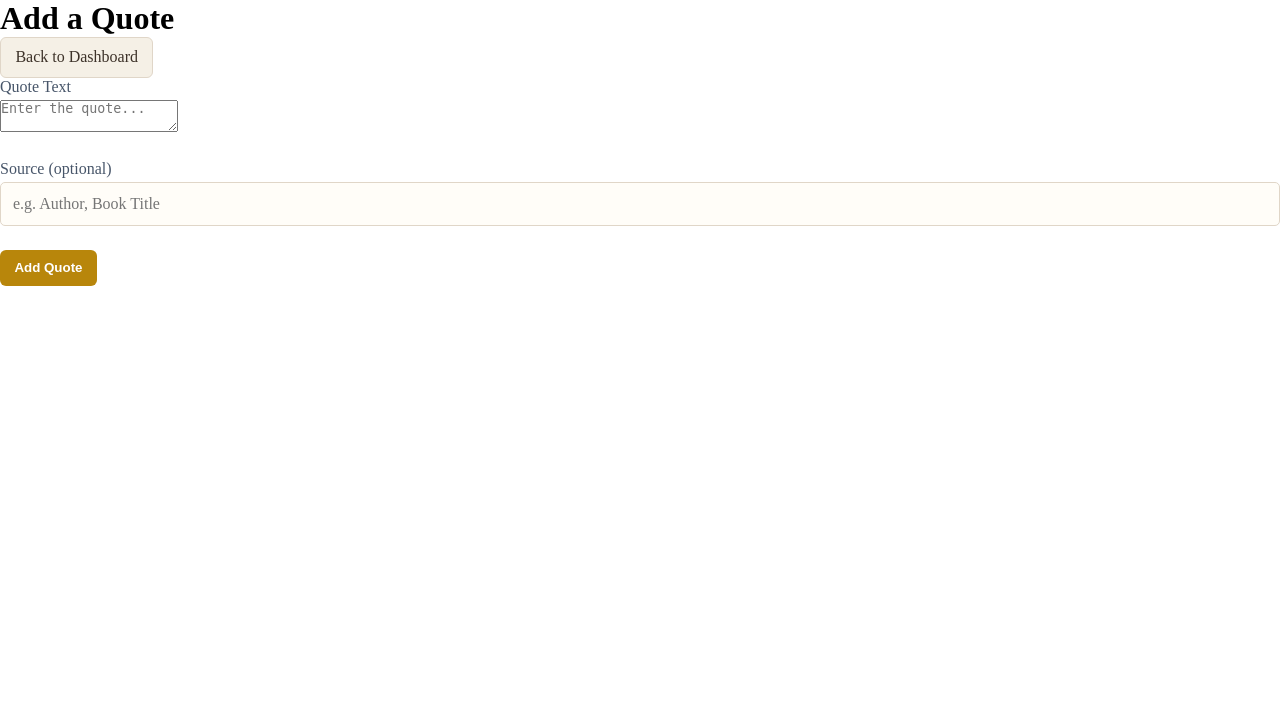
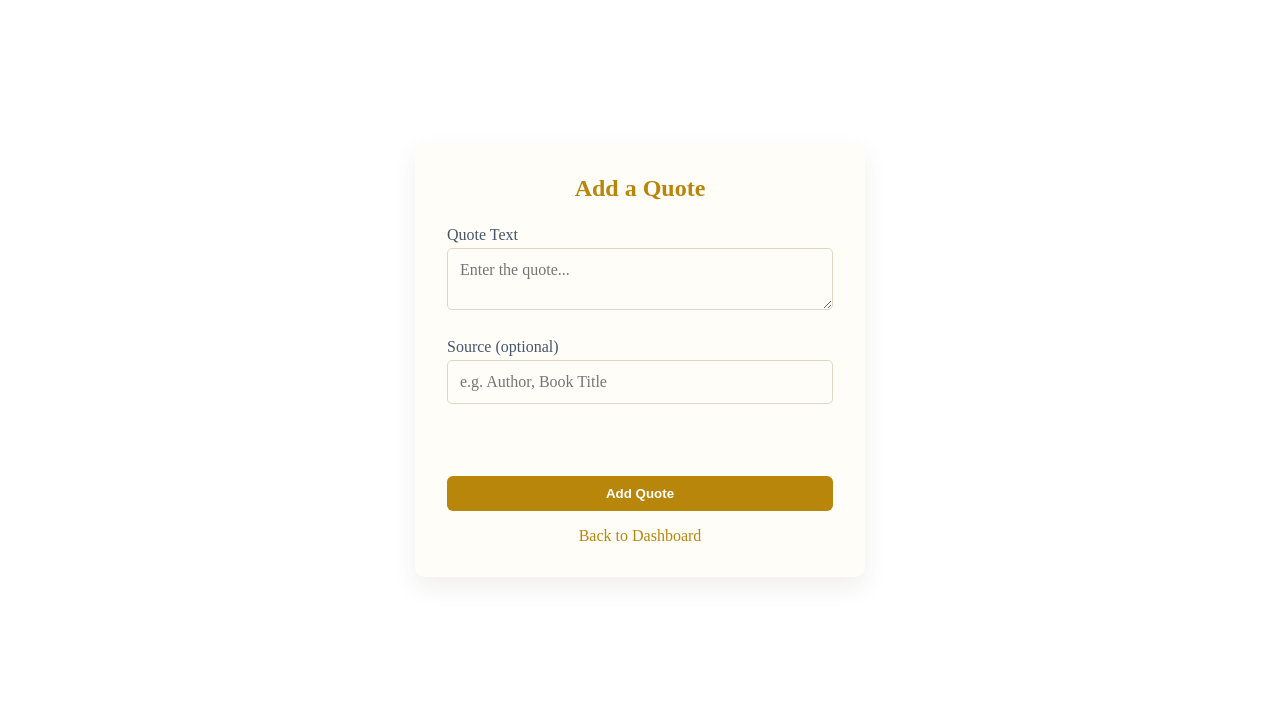
Before and after one commit to sz-747/Glint, a Flask app: page /quotes/new in a window 1280 px wide. Shown: the part 72-800 px from the top of the page. Run offline with Flask 3, Linux system fonts and the light colour scheme; the visitor is signed in with stand-in values (Sample User, id 1).

Commit message:
fix: formatting for quote page

```diff
--- a/static/style.css
+++ b/static/style.css
@@ -89,6 +89,21 @@
   background: var(--bg-page);
 }
 
+.container-simple {
+  max-width: 600px;
+  margin: 0 auto;
+  padding: 2rem 1rem;
+  min-height: calc(100vh - 80px);
+  display: flex;
+  justify-content: center;
+  align-items: center;
+}
+
+.container-simple .auth-card {
+  margin-top: 0;
+  margin-bottom: 0;
+}
+
 .auth-card {
   background: var(--bg-card);
   padding: 2rem;
@@ -152,6 +167,7 @@
 .form-group input[type="text"],
 .form-group input[type="password"],
 .form-group select,
+.form-group textarea,
 .new-doc-form input[type="text"],
 .editor-title,
 .writing-area {
@@ -613,10 +629,7 @@
   font-size: 0.9rem;
 }
 
-.quote-form {
-  display: grid;
-  gap: 0.5rem;
-  margin-bottom: 1rem;
+.quote-create-form {
 }
 
 .quote-input {
--- a/templates/add_quote.html
+++ b/templates/add_quote.html
@@ -4,11 +4,8 @@
 {% block container_class %}container-simple{% endblock %}
 
 {% block content %}
-<div class="page-content">
-  <div class="page-header">
-    <h1>Add a Quote</h1>
-    <a href="{{ url_for('dashboard') }}" class="btn btn-secondary">Back to Dashboard</a>
-  </div>
+<div class="auth-card">
+  <h2>Add a Quote</h2>
 
   <form method="POST" action="{{ url_for('add_quote') }}" class="quote-create-form">
     <div class="form-group">
@@ -35,5 +32,9 @@
 
     <button type="submit" class="btn btn-primary">Add Quote</button>
   </form>
+
+  <p class="auth-footer">
+    <a href="{{ url_for('dashboard') }}">Back to Dashboard</a>
+  </p>
 </div>
 {% endblock %}
```
